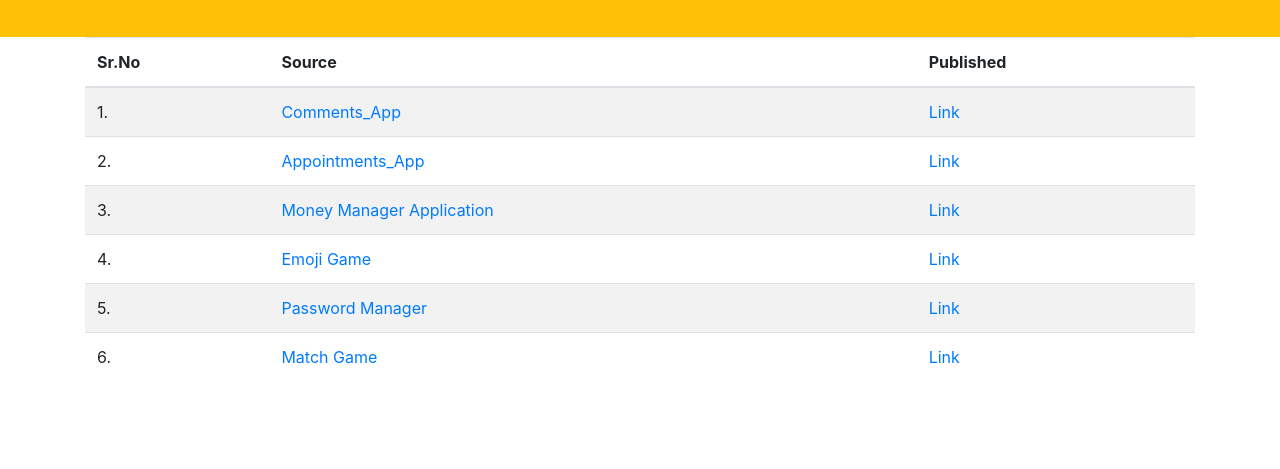
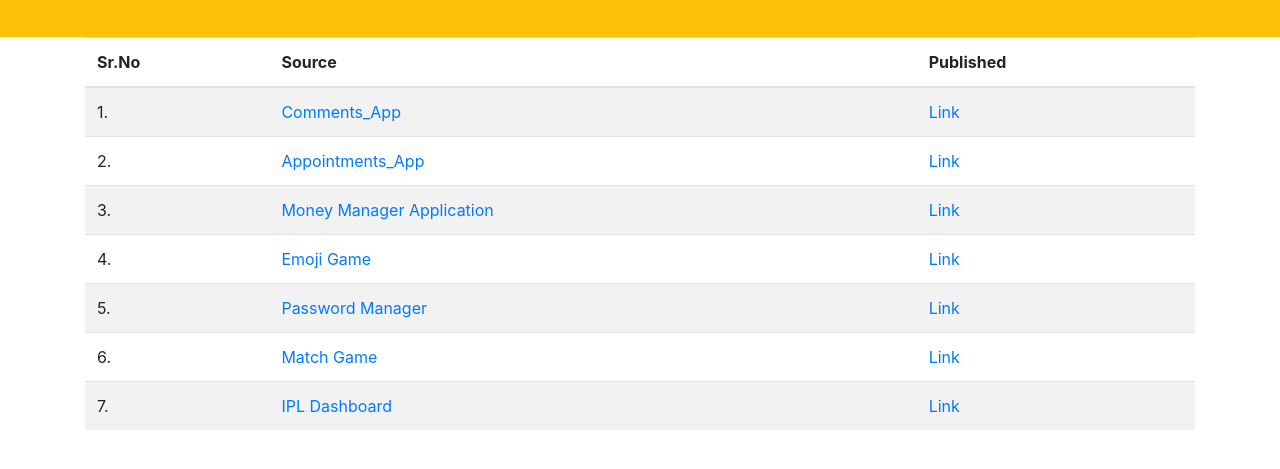
Before and after one commit to venkatyashwanth/react_practice_exercises, a plain HTML site: page index.html in a window 1280 px wide. Shown: the part 107-576 px from the top of the page. Drawn offline with nearby package versions, Linux system fonts and the light colour scheme.

Commit message:
added ipl project

```diff
--- a/index.html
+++ b/index.html
@@ -101,6 +101,19 @@
                         </a>
                     </td>
                 </tr>
+                <tr>
+                    <td>7.</td>
+                    <td>
+                        <a href="https://github.com/venkatyashwanth/ipl_dashboard_publish.git" target="blank" class="text-decoration-none">
+                            IPL Dashboard
+                        </a>
+                    </td>
+                    <td>
+                        <a href="https://ipddashboard7091.netlify.app/" target="blank" class="text-decoration-none">
+                            Link
+                        </a>
+                    </td>
+                </tr>
 
             </tbody>
         </table>
```
